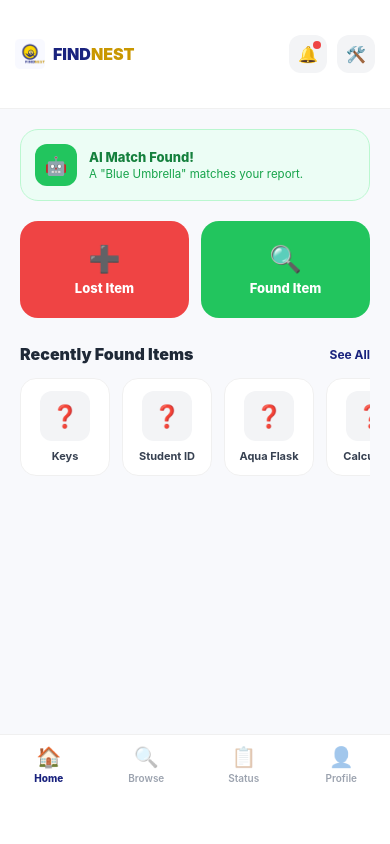
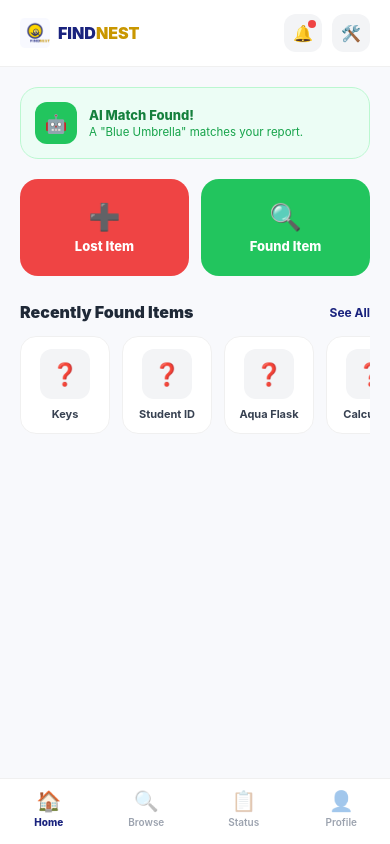
Before and after one commit to joshuabarot24-jpg/FindNest, a React Native app in the folder findnest-mobile/: screen /Home in a window 390 px wide. Built offline with nearby package versions, Linux system fonts and the light colour scheme.

Commit message:
FrntEnd_Mobile_Jun262026_Mobile - Applied react-native-safe-area-context SafeAreaView fix across HomeScreen, ProfileScreen, SupportScreen, BrowseScreen, NotificationsScreen, ReportLostScreen, ReportFoundScreen, and ClaimStatusScreen for proper cross-device top bar and bottom nav spacing

```diff
--- a/findnest-mobile/screens/BrowseScreen.tsx
+++ b/findnest-mobile/screens/BrowseScreen.tsx
@@ -4,11 +4,11 @@ import {
   Text,
   TouchableOpacity,
   StyleSheet,
-  SafeAreaView,
   Image,
   ScrollView,
   TextInput,
 } from "react-native";
+import { SafeAreaView } from "react-native-safe-area-context";
 
 const foundItems = [
   { id: 1, name: "Scientific Calculator", location: "Room 402", icon: "❓" },
@@ -160,8 +160,8 @@ const styles = StyleSheet.create({
     flexDirection: "row",
     justifyContent: "space-between",
     alignItems: "center",
-    paddingHorizontal: 15,
-    paddingVertical: 35,
+    paddingHorizontal: 20,
+    paddingVertical: 14,
     backgroundColor: "white",
     borderBottomWidth: 1,
     borderBottomColor: "#f0f0f0",
@@ -349,7 +349,7 @@ const styles = StyleSheet.create({
     borderTopWidth: 1,
     borderTopColor: "#f0f0f0",
     paddingVertical: 10,
-    paddingBottom: 60,
+    paddingBottom: 16,
   },
   navItem: {
     flex: 1,
--- a/findnest-mobile/screens/HomeScreen.tsx
+++ b/findnest-mobile/screens/HomeScreen.tsx
@@ -4,10 +4,10 @@ import {
   Text,
   TouchableOpacity,
   StyleSheet,
-  SafeAreaView,
   Image,
   ScrollView,
 } from "react-native";
+import { SafeAreaView } from "react-native-safe-area-context";
 
 const recentFoundItems = [
   { name: "Keys", icon: "❓" },
@@ -121,8 +121,8 @@ const styles = StyleSheet.create({
     flexDirection: "row",
     justifyContent: "space-between",
     alignItems: "center",
-    paddingHorizontal: 15,
-    paddingVertical: 35,
+    paddingHorizontal: 20,
+    paddingVertical: 14,
     backgroundColor: "white",
     borderBottomWidth: 1,
     borderBottomColor: "#f0f0f0",
@@ -289,7 +289,7 @@ const styles = StyleSheet.create({
     borderTopWidth: 1,
     borderTopColor: "#f0f0f0",
     paddingVertical: 10,
-    paddingBottom: 60,
+    paddingBottom: 16,
   },
   navItem: {
     flex: 1,
--- a/findnest-mobile/screens/NotificationsScreen.tsx
+++ b/findnest-mobile/screens/NotificationsScreen.tsx
@@ -4,10 +4,10 @@ import {
   Text,
   TouchableOpacity,
   StyleSheet,
-  SafeAreaView,
   Image,
   ScrollView,
 } from "react-native";
+import { SafeAreaView } from "react-native-safe-area-context";
 
 const notifications = [
   {
@@ -162,8 +162,8 @@ const styles = StyleSheet.create({
     flexDirection: "row",
     justifyContent: "space-between",
     alignItems: "center",
-    paddingHorizontal: 15,
-    paddingVertical: 35,
+    paddingHorizontal: 20,
+    paddingVertical: 14,
     backgroundColor: "white",
     borderBottomWidth: 1,
     borderBottomColor: "#f0f0f0",
@@ -295,7 +295,7 @@ const styles = StyleSheet.create({
     borderTopWidth: 1,
     borderTopColor: "#f0f0f0",
     paddingVertical: 10,
-    paddingBottom: 50,
+    paddingBottom: 16,
   },
   navItem: {
     flex: 1,
--- a/findnest-mobile/screens/ProfileScreen.tsx
+++ b/findnest-mobile/screens/ProfileScreen.tsx
@@ -4,10 +4,10 @@ import {
   Text,
   TouchableOpacity,
   StyleSheet,
-  SafeAreaView,
   Image,
   ScrollView,
 } from "react-native";
+import { SafeAreaView } from "react-native-safe-area-context";
 
 export default function ProfileScreen({ navigation }: any) {
   return (
@@ -22,7 +22,7 @@ export default function ProfileScreen({ navigation }: any) {
           </Text>
         </View>
         <View style={styles.topBarIcons}>
-          <TouchableOpacity style={styles.iconButton}>
+          <TouchableOpacity style={styles.iconButton} onPress={() => navigation.navigate("Notifications")}>
             <Text style={styles.iconText}>🔔</Text>
             <View style={styles.iconBadge} />
           </TouchableOpacity>
@@ -143,8 +143,8 @@ const styles = StyleSheet.create({
     flexDirection: "row",
     justifyContent: "space-between",
     alignItems: "center",
-    paddingHorizontal: 15,
-    paddingVertical: 35,
+    paddingHorizontal: 20,
+    paddingVertical: 14,
     backgroundColor: "white",
     borderBottomWidth: 1,
     borderBottomColor: "#f0f0f0",
@@ -354,7 +354,7 @@ const styles = StyleSheet.create({
     borderTopWidth: 1,
     borderTopColor: "#f0f0f0",
     paddingVertical: 10,
-    paddingBottom: 50,
+    paddingBottom: 16,
   },
   navItem: {
     flex: 1,
--- a/findnest-mobile/screens/ReportFoundScreen.tsx
+++ b/findnest-mobile/screens/ReportFoundScreen.tsx
@@ -5,11 +5,11 @@ import {
   TextInput,
   TouchableOpacity,
   StyleSheet,
-  SafeAreaView,
   Image,
   ScrollView,
   Modal,
 } from "react-native";
+import { SafeAreaView } from "react-native-safe-area-context";
 import * as ImagePicker from "expo-image-picker";
 
 const categories = ["Electronics", "Personal Belongings", "ID/Cards", "Keys", "School Supplies", "Accessories", "Others"];
@@ -233,8 +233,8 @@ const styles = StyleSheet.create({
     flexDirection: "row",
     justifyContent: "space-between",
     alignItems: "center",
-    paddingHorizontal: 15,
-    paddingVertical: 35,
+    paddingHorizontal: 20,
+    paddingVertical: 14,
     backgroundColor: "white",
     borderBottomWidth: 1,
     borderBottomColor: "#f0f0f0",
@@ -512,7 +512,7 @@ const styles = StyleSheet.create({
     borderTopWidth: 1,
     borderTopColor: "#f0f0f0",
     paddingVertical: 10,
-    paddingBottom: 60,
+    paddingBottom: 16,
   },
   navItem: {
     flex: 1,
--- a/findnest-mobile/screens/ReportLostScreen.tsx
+++ b/findnest-mobile/screens/ReportLostScreen.tsx
@@ -5,11 +5,11 @@ import {
   TextInput,
   TouchableOpacity,
   StyleSheet,
-  SafeAreaView,
   Image,
   ScrollView,
   Modal,
 } from "react-native";
+import { SafeAreaView } from "react-native-safe-area-context";
 import * as ImagePicker from "expo-image-picker";
 
 const categories = ["Electronics", "Personal Belongings", "ID/Cards", "Keys", "School Supplies", "Accessories", "Others"];
@@ -212,8 +212,8 @@ const styles = StyleSheet.create({
     flexDirection: "row",
     justifyContent: "space-between",
     alignItems: "center",
-    paddingHorizontal: 15,
-    paddingVertical: 35,
+    paddingHorizontal: 20,
+    paddingVertical: 14,
     backgroundColor: "white",
     borderBottomWidth: 1,
     borderBottomColor: "#f0f0f0",
@@ -460,7 +460,7 @@ const styles = StyleSheet.create({
     borderTopWidth: 1,
     borderTopColor: "#f0f0f0",
     paddingVertical: 10,
-    paddingBottom: 60,
+    paddingBottom: 16,
   },
   navItem: {
     flex: 1,
--- a/findnest-mobile/screens/SupportScreen.tsx
+++ b/findnest-mobile/screens/SupportScreen.tsx
@@ -5,11 +5,11 @@ import {
   TextInput,
   TouchableOpacity,
   StyleSheet,
-  SafeAreaView,
   Image,
   ScrollView,
   Modal,
 } from "react-native";
+import { SafeAreaView } from "react-native-safe-area-context";
 
 const subjects = [
   "Account Recovery",
@@ -205,8 +205,8 @@ const styles = StyleSheet.create({
     flexDirection: "row",
     justifyContent: "space-between",
     alignItems: "center",
-    paddingHorizontal: 15,
-    paddingVertical: 35,
+    paddingHorizontal: 20,
+    paddingVertical: 14,
     backgroundColor: "white",
     borderBottomWidth: 1,
     borderBottomColor: "#f0f0f0",
@@ -438,7 +438,7 @@ const styles = StyleSheet.create({
     borderTopWidth: 1,
     borderTopColor: "#f0f0f0",
     paddingVertical: 10,
-    paddingBottom: 50,
+    paddingBottom: 16,
   },
   navItem: {
     flex: 1,
```
